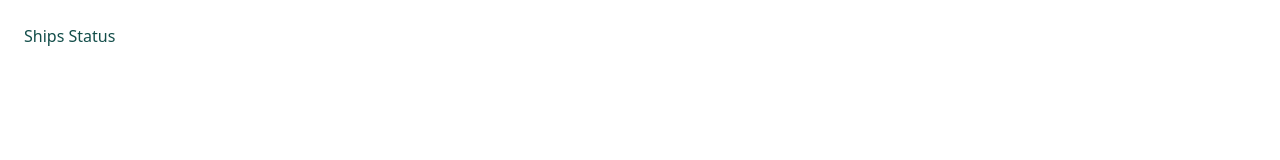
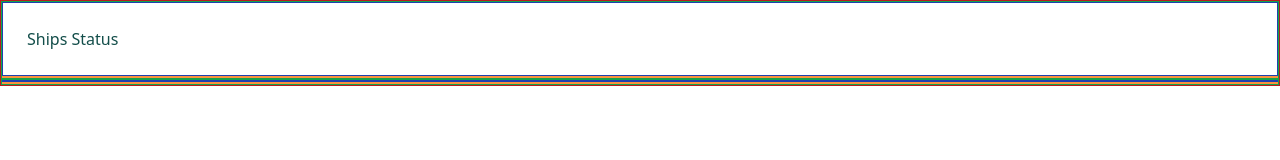
Before and after one commit to owen-addison/odin-battleship, a website built with webpack: page dist/index.html in a window 1280 px wide. Built offline with nearby package versions, Linux system fonts and the light colour scheme.

Commit message:
[content] Sets border widths and flex display Sets the display to flex for the gameboard section (gb-section div) and adds border widths to all borders. Previously no border widths were set and thus none were showing.

```diff
--- a/dist/index.html
+++ b/dist/index.html
@@ -9,16 +9,16 @@
       <div class="console-section">
         <div class="console"></div>
       </div>
-      <div id="gb-section" class="border-solid border-red-700">
-        <div id="human-container" class="border-solid border-green-600">
-          <div id="human-ships" id="player-ships" class="border-solid border-blue-800">
+      <div id="gb-section" class="flex flex-col border border-solid border-red-700">
+        <div id="human-container" class="border border-solid border-green-600">
+          <div id="human-ships" id="player-ships" class="border border-solid border-blue-800">
             <h1 class="text-teal-900 p-6">Ships Status</h1>
           </div>
-          <div id="human-gb" class="border-solid border-orange-400"></div>
+          <div id="human-gb" class="border border-solid border-orange-400"></div>
         </div>
-        <div id="comp-container" class="border-solid border-green-600">
-          <div id="comp-ships" id="player-ships" class="border-solid border-blue-800"></div>
-          <div id="comp-gb" class="border-solid border-orange-400"></div>
+        <div id="comp-container" class="border border-solid border-green-600">
+          <div id="comp-ships" id="player-ships" class="border border-solid border-blue-800"></div>
+          <div id="comp-gb" class="border border-solid border-orange-400"></div>
         </div>
       </div>
     </div>
```
